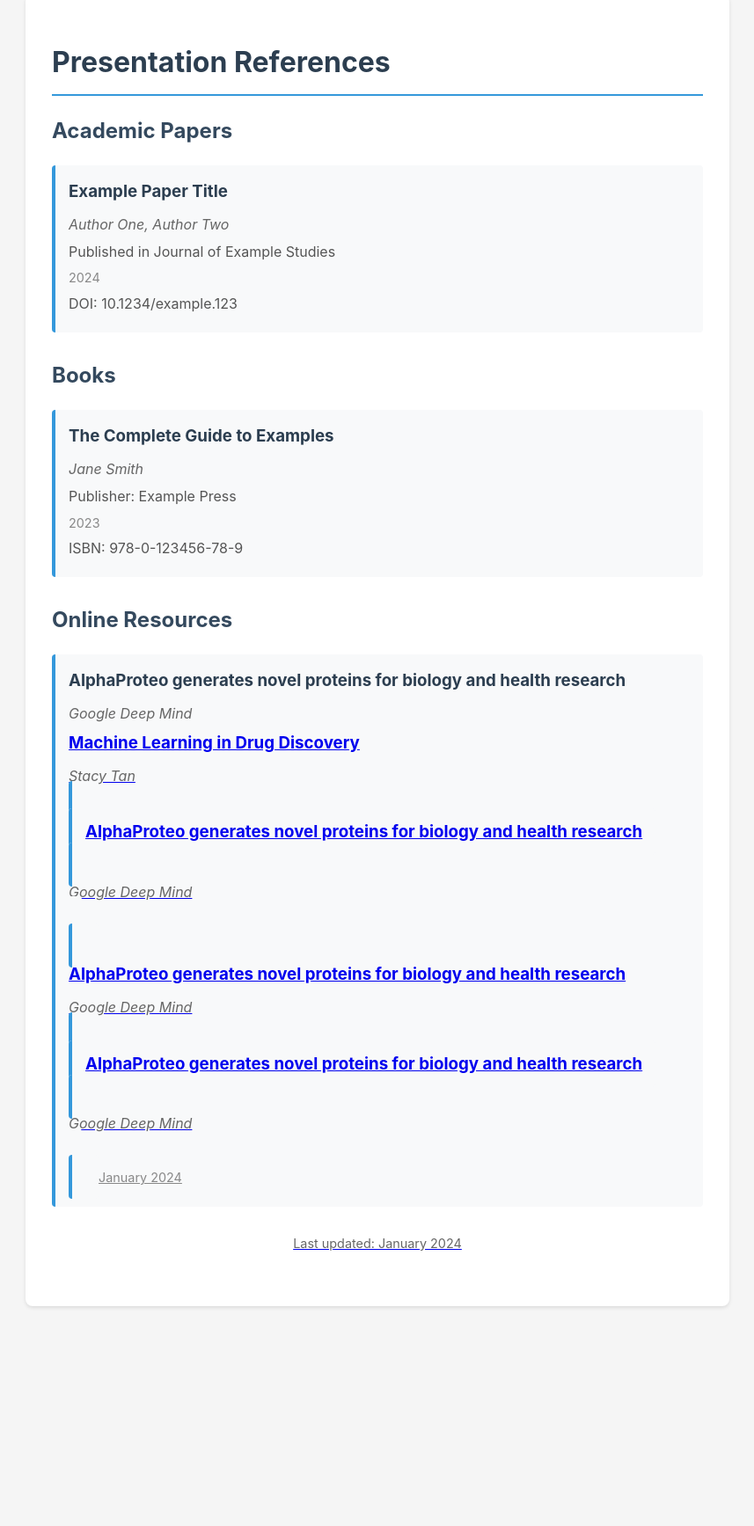
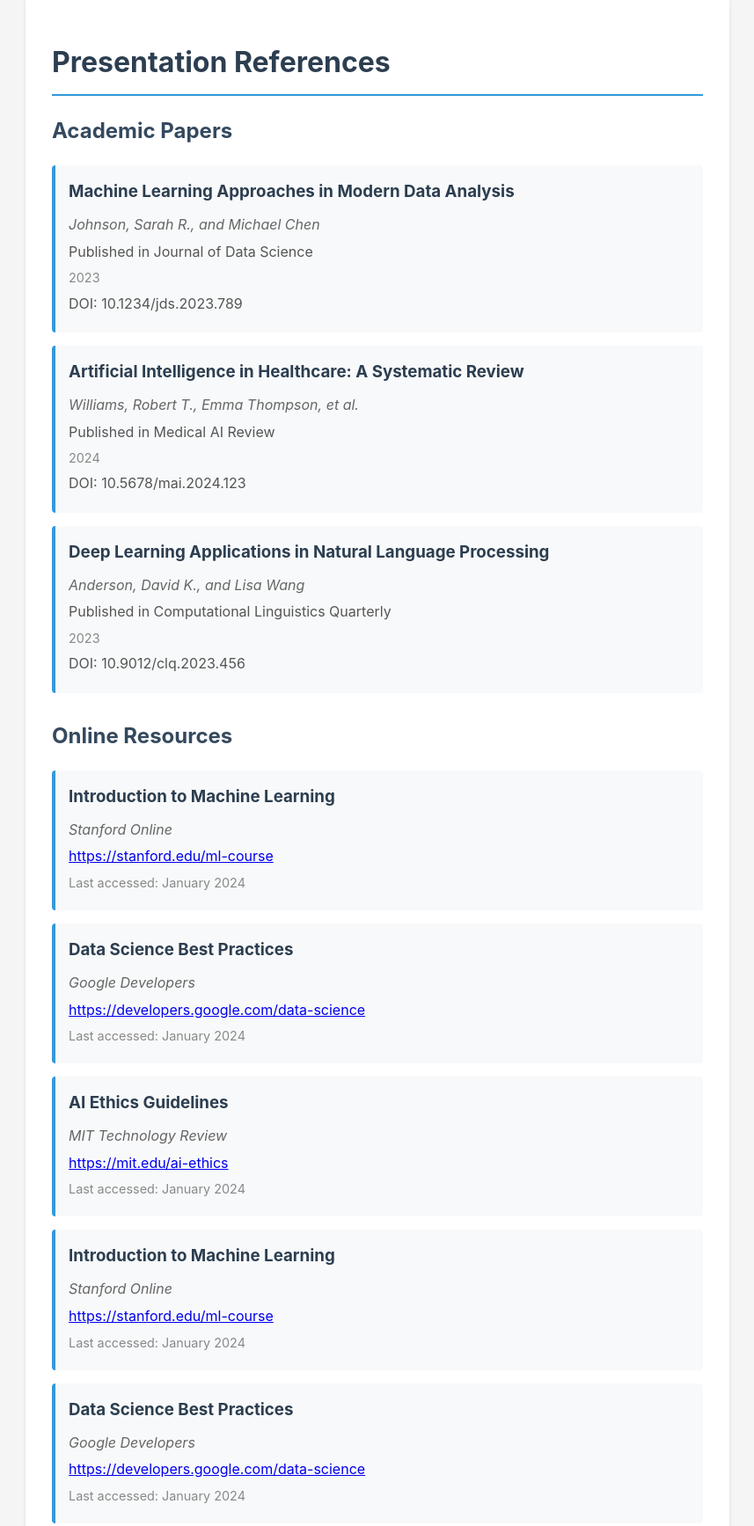
Before and after one commit to ugrersoz/m2-presentation, a plain HTML site: page index.html in a window 1280 px wide. Shown: the part 26-1761 px from the top of the page at 88% size, without its empty margins (211-1068 px from the left). Before the commit the page ends 1531 px from the top, so only its background shows below. Drawn offline with Linux system fonts and the light colour scheme.

Commit message:
Update index.html

```diff
--- a/index.html
+++ b/index.html
@@ -89,57 +89,69 @@
         <div class="reference-section">
             <h2>Academic Papers</h2>
             <div class="reference-item">
-                <h3>Example Paper Title</h3>
-                <p class="authors">Author One, Author Two</p>
-                <p>Published in Journal of Example Studies</p>
+                <h3>Machine Learning Approaches in Modern Data Analysis</h3>
+                <p class="authors">Johnson, Sarah R., and Michael Chen</p>
+                <p>Published in Journal of Data Science</p>
+                <p class="date">2023</p>
+                <p>DOI: 10.1234/jds.2023.789</p>
+            </div>
+            <div class="reference-item">
+                <h3>Artificial Intelligence in Healthcare: A Systematic Review</h3>
+                <p class="authors">Williams, Robert T., Emma Thompson, et al.</p>
+                <p>Published in Medical AI Review</p>
                 <p class="date">2024</p>
-                <p>DOI: 10.1234/example.123</p>
+                <p>DOI: 10.5678/mai.2024.123</p>
             </div>
-        </div>
-
-        <div class="reference-section">
-            <h2>Books</h2>
             <div class="reference-item">
-                <h3>The Complete Guide to Examples</h3>
-                <p class="authors">Jane Smith</p>
-                <p>Publisher: Example Press</p>
+                <h3>Deep Learning Applications in Natural Language Processing</h3>
+                <p class="authors">Anderson, David K., and Lisa Wang</p>
+                <p>Published in Computational Linguistics Quarterly</p>
                 <p class="date">2023</p>
-                <p>ISBN: 978-0-123456-78-9</p>
+                <p>DOI: 10.9012/clq.2023.456</p>
             </div>
         </div>
 
         <div class="reference-section">
             <h2>Online Resources</h2>
             <div class="reference-item">
-                <h3>AlphaProteo generates novel proteins for biology and health research</h3>
-                <p class="authors">Google Deep Mind</p>
-                <p><a href="https://deepmind.google/discover/blog/alphaproteo-generates-novel-proteins-for-biology-and-health-research/m</a></p>
+                <h3>Introduction to Machine Learning</h3>
+                <p class="authors">Stanford Online</p>
+                <p><a href="https://stanford.edu/ml-course">https://stanford.edu/ml-course</a></p>
+                <p class="date">Last accessed: January 2024</p>
+            </div>
+            <div class="reference-item">
+                <h3>Data Science Best Practices</h3>
+                <p class="authors">Google Developers</p>
+                <p><a href="https://developers.google.com/data-science">https://developers.google.com/data-science</a></p>
+                <p class="date">Last accessed: January 2024</p>
+            </div>
+            <div class="reference-item">
+                <h3>AI Ethics Guidelines</h3>
+                <p class="authors">MIT Technology Review</p>
+                <p><a href="https://mit.edu/ai-ethics">https://mit.edu/ai-ethics</a></p>
+                <p class="date">Last accessed: January 2024</p>
+            </div>
+            <div class="reference-item">
+                <h3>Introduction to Machine Learning</h3>
+                <p class="authors">Stanford Online</p>
+                <p><a href="https://stanford.edu/ml-course">https://stanford.edu/ml-course</a></p>
+                <p class="date">Last accessed: January 2024</p>
+            </div>
+            <div class="reference-item">
+                <h3>Data Science Best Practices</h3>
+                <p class="authors">Google Developers</p>
+                <p><a href="https://developers.google.com/data-science">https://developers.google.com/data-science</a></p>
+                <p class="date">Last accessed: January 2024</p>
+            </div>
+            <div class="reference-item">
+                <h3>AI Ethics Guidelines</h3>
+                <p class="authors">MIT Technology Review</p>
+                <p><a href="https://mit.edu/ai-ethics">https://mit.edu/ai-ethics</a></p>
+                <p class="date">Last accessed: January 2024</p>
             </div>
         </div>
-         <div class="reference-item">
-                <h3>Machine Learning in Drug Discovery</h3>
-                <p class="authors">Stacy Tan</p>
-                <p><a href="https://d3.harvard.edu/platform-rctom/submission/machine-learning-in-drug-discovery/m</a></p>
-            </div>
-        </div>
-         <div class="reference-item">
-                <h3>AlphaProteo generates novel proteins for biology and health research</h3>
-                <p class="authors">Google Deep Mind</p>
-                <p><a href="https://deepmind.google/discover/blog/alphaproteo-generates-novel-proteins-for-biology-and-health-research/m</a></p>
-            </div>
-        </div>
-         <div class="reference-item">
-                <h3>AlphaProteo generates novel proteins for biology and health research</h3>
-                <p class="authors">Google Deep Mind</p>
-                <p><a href="https://deepmind.google/discover/blog/alphaproteo-generates-novel-proteins-for-biology-and-health-research/m</a></p>
-            </div>
-        </div>
-         <div class="reference-item">
-                <h3>AlphaProteo generates novel proteins for biology and health research</h3>
-                <p class="authors">Google Deep Mind</p>
-                <p><a href="https://deepmind.google/discover/blog/alphaproteo-generates-novel-proteins-for-biology-and-health-research/m</a></p>
-                <p class="date">January 2024</p>
-            </div>
+
+
         <footer>
             <p>Last updated: January 2024</p>
         </footer>
```
